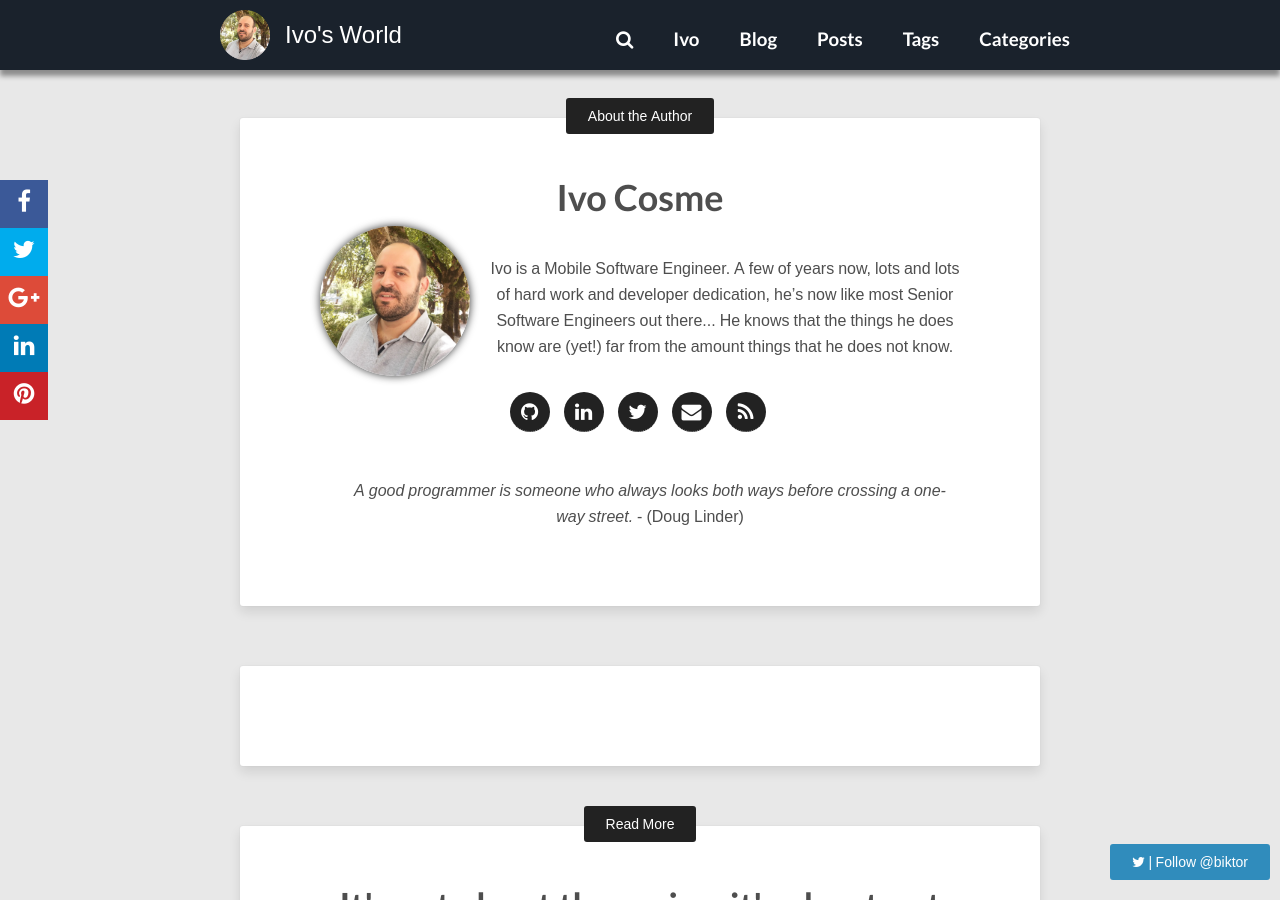
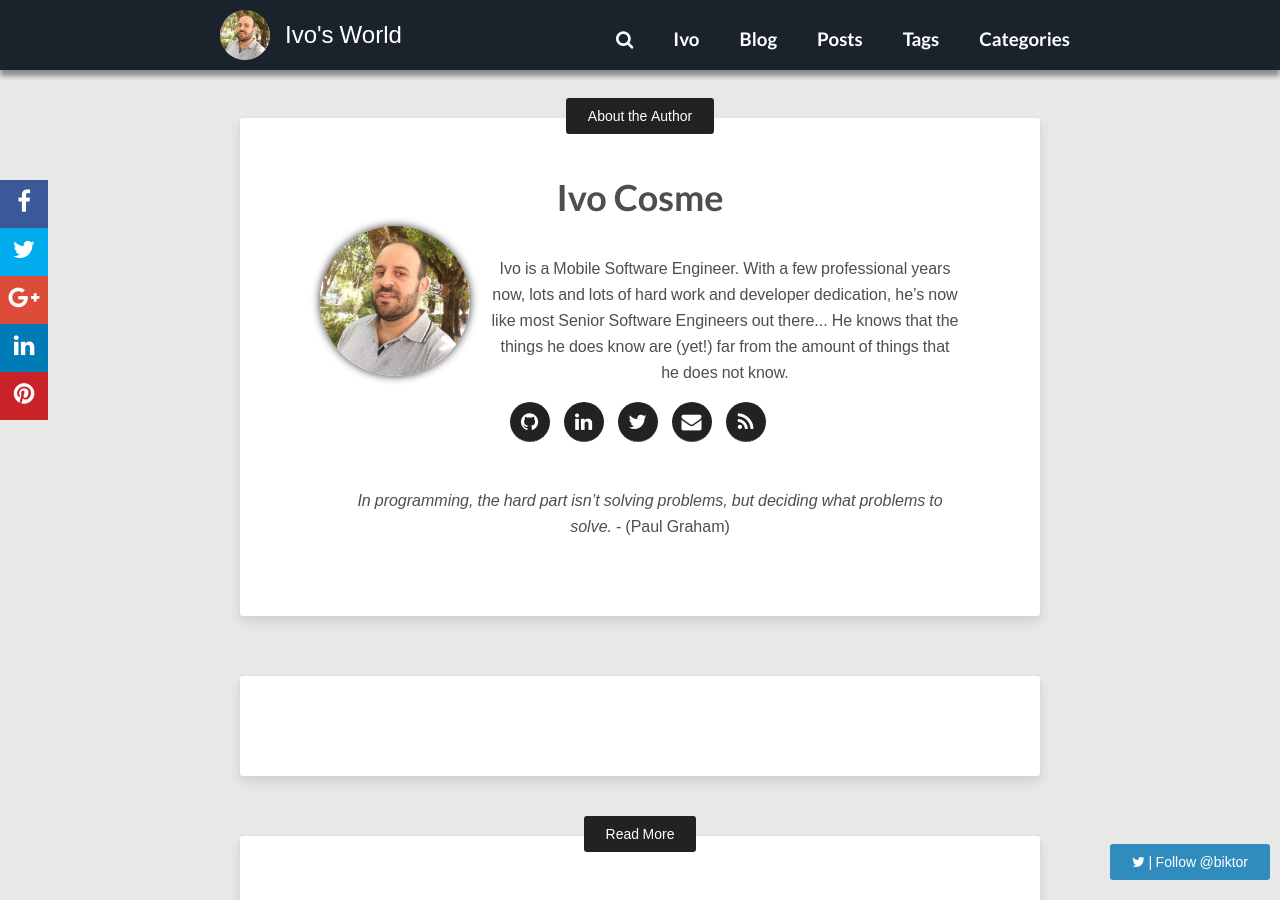
Before and after one commit to ivocosme/ivocosme.github.io, a Jekyll site: the page built from _posts/2015-05-06-hello-world.md, in a window 1280 px wide and 900 px high, scrolled down 973 px. Built offline with Jekyll 4.4.1, drawn with Linux system fonts in a browser that asks for light colours; nearby versions of some CDN libraries; comment, search, counter and statistics services are not loaded.

Commit message:
* Updates personal profile

```diff
--- a/_config.yml
+++ b/_config.yml
@@ -27,8 +27,8 @@ owner:
   title:          Mobile Software Engineer
   site:           https://ivocosme.github.io
   avatar:         images/avatar.jpg
-  bio:            "Ivo is a Mobile Software Engineer. A few of years now, lots and lots of hard work and developer dedication, he’s now like most Senior Software Engineers out there... He knows that the things he does know are (yet!) far from the amount things that he does not know."
-  bio_sentence: "<i>A good programmer is someone who always looks both ways before crossing a one-way street.</i> - (Doug Linder)"
+  bio:            "Ivo is a Mobile Software Engineer. With a few professional years now, lots and lots of hard work and developer dedication, he’s now like most Senior Software Engineers out there... He knows that the things he does know are (yet!) far from the amount of things that he does not know."
+  bio_sentence: "<i>In programming, the hard part isn’t solving problems, but deciding what problems to solve.</i> - (Paul Graham)"
   email:          ivocosme@gmail.com
   twitter: biktor
   github: ivocosme
```
